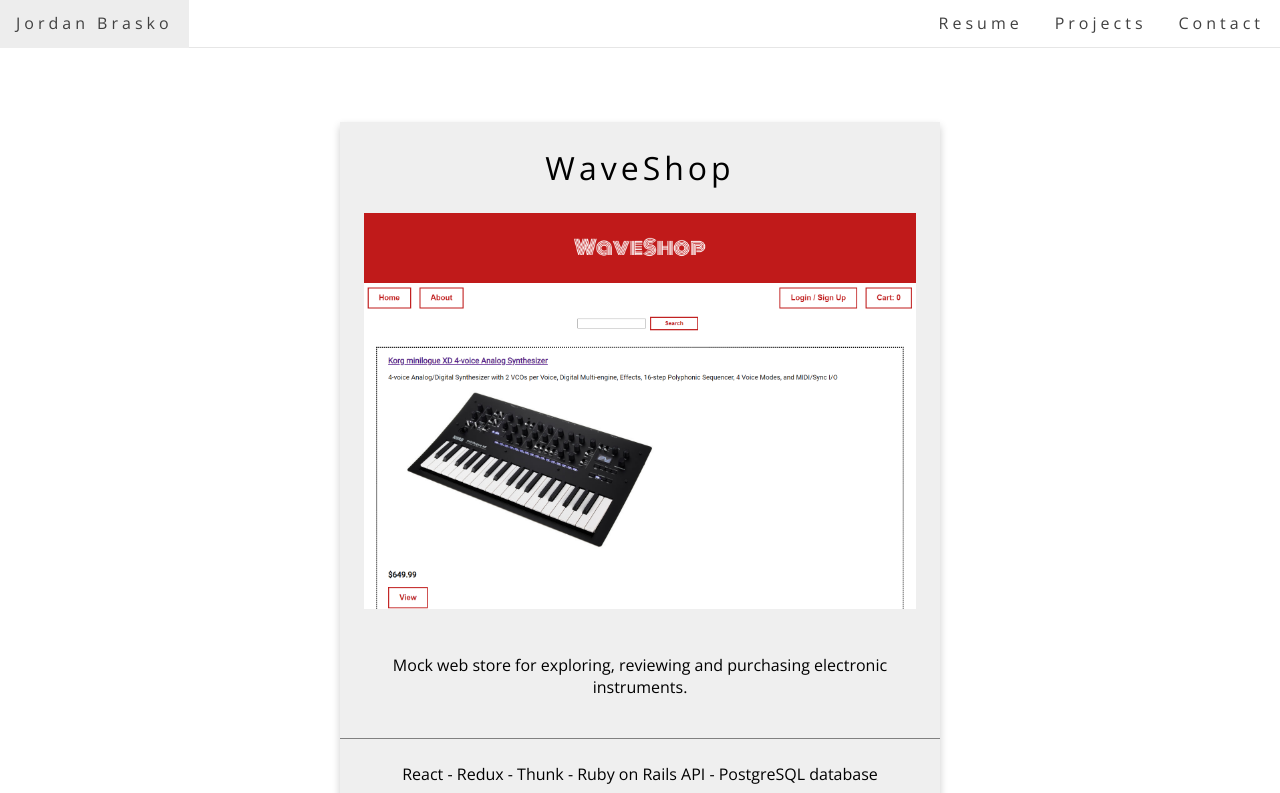
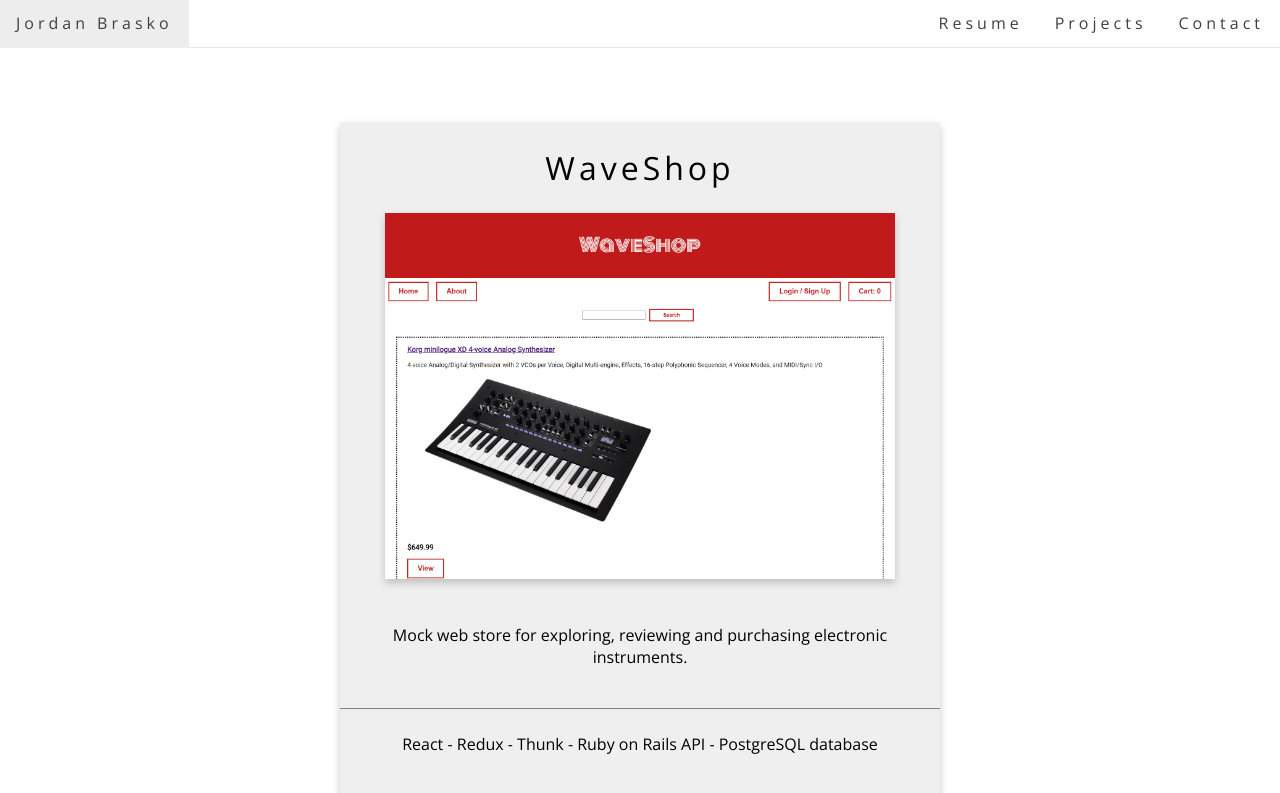
Before and after one commit to jbrasko2/jordan-brasko-portfolio, a React (Create React App) app: page /#/projects in a window 1280 px wide. Shown: the top 793 px of the page. Built offline with nearby package versions, Linux system fonts and the light colour scheme.

Commit message:
make project image hoverable rather than wrapper

```diff
--- a/src/components/ProjectCard.js
+++ b/src/components/ProjectCard.js
@@ -7,12 +7,12 @@ const ProjectCard = props => {
     const { id, name, desc, tools, url, github, image } = props
     return (
         <Wrapper>
+            <Title>{name}</Title>
             <a href={url}>
-                <Title>{name}</Title>
                 <ProjectImage src={image} />
-                <Description>{desc}</Description>
-                <Tools>{tools}</Tools>
             </a>
+            <Description>{desc}</Description>
+            <Tools>{tools}</Tools>
             <a href={github}><GitHubLogo src={gitLogo}></GitHubLogo></a>
         </Wrapper>
     )
@@ -24,11 +24,6 @@ const Wrapper = styled.div`
     margin: 24px;
     background-color: #efefef;
     box-shadow: 0px 4px 8px 0px rgba(0,0,0,0.2);
-    transition: 0.3s;
-
-    &:hover {
-        box-shadow: 4px 8px 16px 4px rgba(0,0,0,0.2);
-    }
 
     a {
         text-decoration: none;
@@ -45,8 +40,14 @@ const Title = styled.h1`
 `
 
 const ProjectImage = styled.img`
-    width: 100%;
-    padding: 0 24px;
+    width: 85%;
+    margin: 0 24px;
+    box-shadow: 0px 4px 8px 0px rgba(0,0,0,0.2);
+    transition: 0.3s;
+
+    &:hover {
+        box-shadow: 4px 8px 16px 4px rgba(0,0,0,0.2);
+    }
 `
 
 const Description = styled.p`
```
